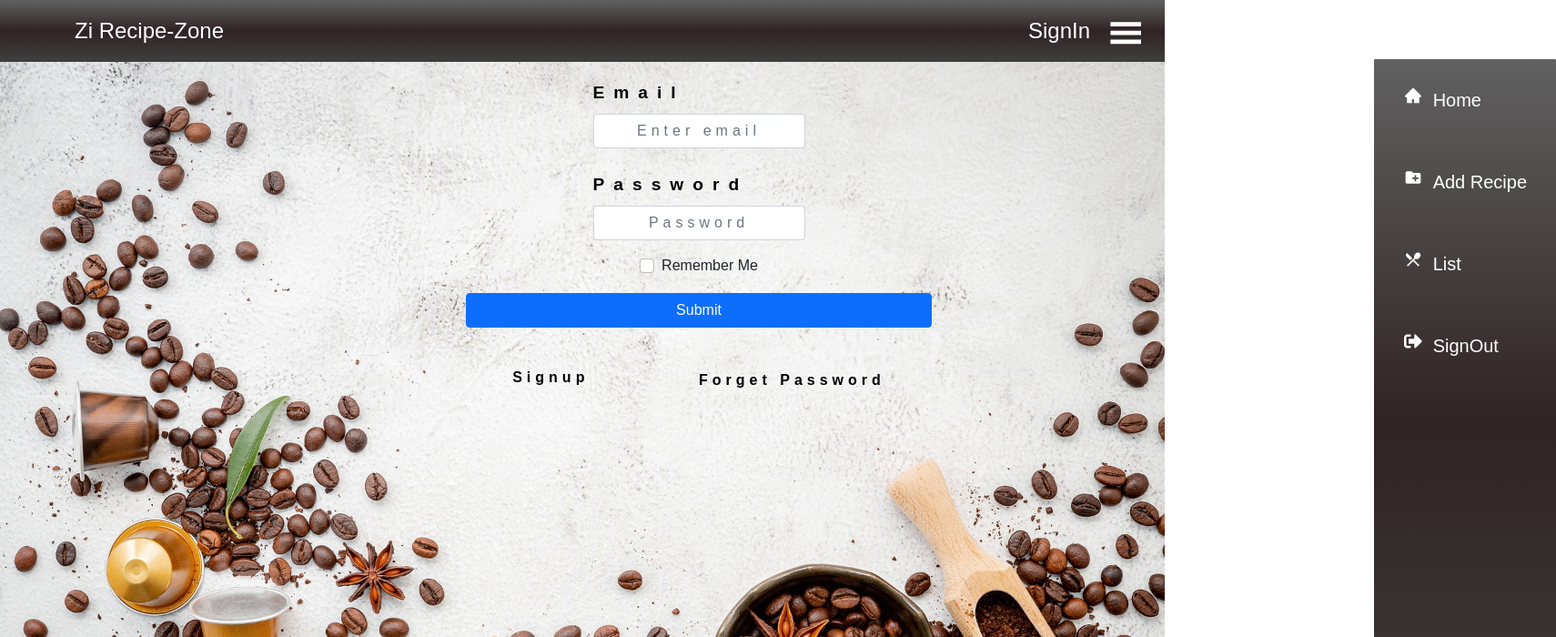
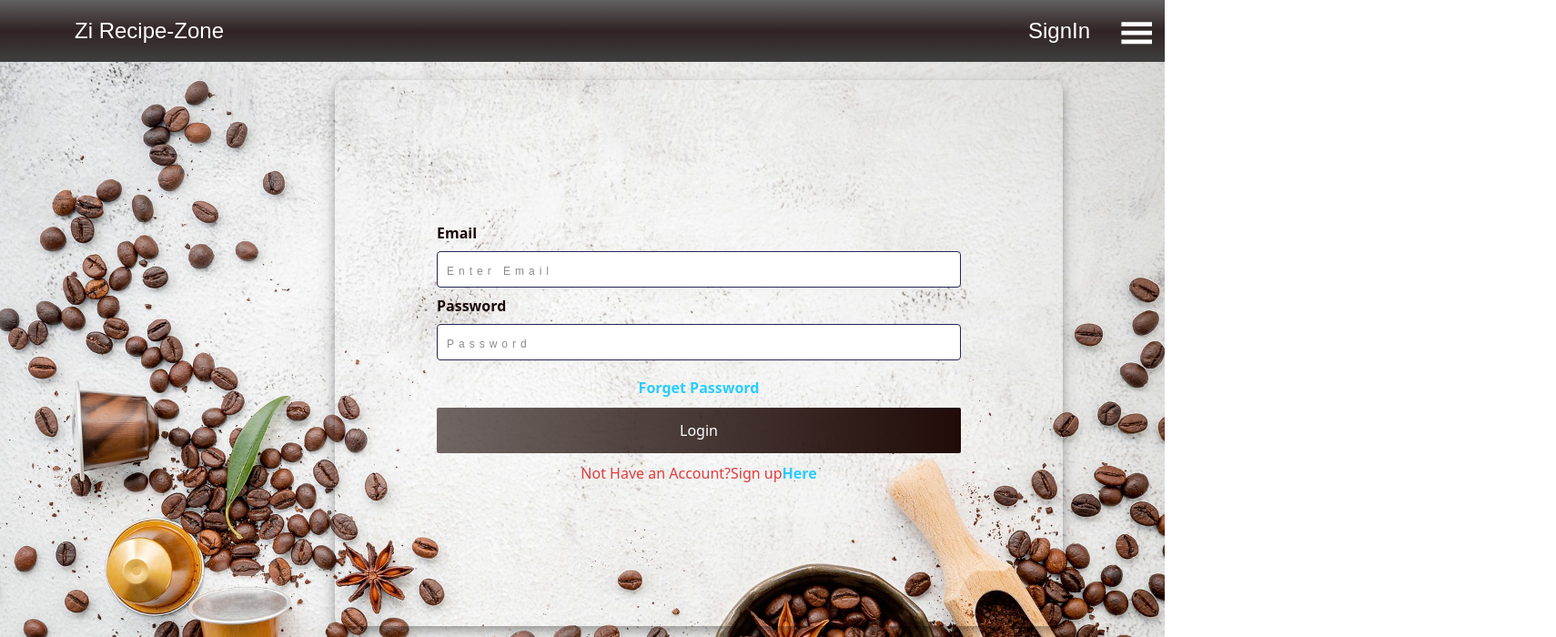
Before and after one commit to fouziarief/Capstone-Project-Recipe-Finder, a React (Create React App) app: page /Login in a window 1280 px wide. Shown: the top 700 px of the page at 91% size, 1710 px wide, since content can reach past the window. Built offline with nearby package versions, Linux system fonts and the light colour scheme.

Commit message:
UserForm

```diff
--- a/src/App.css
+++ b/src/App.css
@@ -1,3 +1,6 @@
+body {
+  width: 100%;
+}
 .navStyle {
   position: relative;
   color: white;
@@ -88,7 +91,7 @@
 .recipe-display {
   margin-top: 10px;
   display: grid;
-  grid-template-columns: 350px 350px 350px;
+  grid-template-columns: 270px 270px 270px 270px;
   grid-gap: 40px;
   background: linear-gradient(
       rgba(248, 245, 245, 0.6),
@@ -114,10 +117,11 @@
 }
 .menu-bar {
   color: white;
-  margin-right: 2rem;
   font-size: 2rem;
   background: none;
   text-decoration: none;
+  position: relative;
+  left: -20px;
 }
 .nav-menu {
   background: linear-gradient(
@@ -128,49 +132,81 @@
   /* box-shadow: 1px 3px 0 5px rgb(202, 198, 198); */
   border-radius: 1px;
   width: 200px;
-  height: 100vh;
+  height: 90vh;
   display: flex;
   justify-content: center;
-  align-items: center;
+  /* align-items: center; */
+  right: -100%;
+  transition: 0.5s ease;
   position: fixed;
-  top: 0;
-  right: -600%;
-  transition: 0.5s ease;
-  position: absolute;
-  top: 55px;
+  top: 70px;
 }
 .nav-menu.active {
   right: 0px;
   transition: 1s;
 }
+.menu-item {
+  margin-right: 2rem;
+  height: auto;
+  width: 100%;
+  font-size: 1.2rem;
+  position: absolute;
+  top: 0px;
+  text-decoration: none;
+  list-style: none;
+}
 .Nav-text {
+  /* border: 1px solid black; */
   display: flex;
+  height: 60px;
+  flex-direction: row;
   justify-content: start;
   align-items: center;
   text-decoration: none;
-  padding: 10px;
+  padding: 8px 0px 8px 16px;
   color: white;
   font-size: 1.2rem;
   width: 100%;
   list-style: none;
+  margin: 10px;
 }
-.navStyle {
-}
-.menu-item {
-  font-size: 1.2rem;
-  position: absolute;
-  top: 0px;
-  text-decoration: none;
-}
+
 .Nav-text a {
   text-decoration: none;
-  font-size: 20px;
+  font-size: 18px;
+  width: 95%;
+  height: 100%;
+  display: flex;
+  align-items: center;
+  padding: 0 16px;
+  border-radius: 4px;
   margin: 10px;
   color: white;
   padding: 10px;
 }
-.userBox {
+.Nav-text a:hover {
+  background-color: rgba(61, 60, 60, 0.8);
+  color: aqua;
+}
+.navLink {
+  width: 100%;
+}
+
+.navbar-toggle {
+  text-decoration: none;
+  list-style: none;
+  background-color: #060b26;
+  width: 1005;
+  height: 80px;
+  display: flex;
+  justify-content: start;
+  align-items: center;
+}
+.outer-container {
   background: url(./image/Login.jpg);
+  background-repeat: no-repeat;
   background-size: cover;
-  background-repeat: no-repeat;
+  height: 100vh;
+  position: relative;
+  top: 0;
 }
--- a/src/App.js
+++ b/src/App.js
@@ -1,25 +1,40 @@
 import "./App.css";
+import React, { useState } from "react";
 import { BrowserRouter, Routes, Route } from "react-router-dom";
 import Nav from "../src/Nav";
 import Create from "./component/NavList/Create";
 import MyRecipe from "./component/NavList/MyRecipe";
 import Login from "./component/NavList/Register/Login";
-import SignOut from "./component/NavList/Register/Logout";
+import SignUp from "./component/NavList/Register/SignUp";
 import Home from "./component/Home";
 
 function App() {
+  // const [sumbit, setSumit] = useState(false);
+  // function submitForm() {
+  //   setSumit(true);
+  // }
+
   return (
     <BrowserRouter>
       <div className="App">
         <Nav />
         <Routes>
-          <Route path="/Login" element={<Login />} />
+          <Route exact path="/Login" element={<Login />} />
           <Route path="/" element={<Home />} />
           <Route path="/Create" element={<Create />} />
           <Route path="/List" element={<MyRecipe />} />
-          <Route path="/SignOut" element={<SignOut />} />
+          <Route path="/SignUp" element={<SignUp />} />
         </Routes>
-        {/* <Home /> */}
+        {/* <>
+          <div className="form-container">
+            <span className="close-btn">×</span>
+            <div className="form-content-left">
+              <img className="form-img" src="img/img-2.svg" alt="spaceship" />
+            </div>
+            {!setSumit ? <SignUp submitForm={submitForm} /> : <Home />}
+          </div>
+        </> */}
+        {/* <SignUp /> */}
       </div>
     </BrowserRouter>
   );
--- a/src/Nav.js
+++ b/src/Nav.js
@@ -3,10 +3,10 @@ import { Navbar, Container } from "react-bootstrap";
 import { GiHamburgerMenu } from "react-icons/gi";
 import { Link } from "react-router-dom";
 import { Data } from "./component/NavList/Data";
+import { AiOutlineClose } from "react-icons/ai";
 
 function Nav() {
   const [menu, setMenu] = useState(false);
-
   const showMenu = () => {
     setMenu(!menu);
   };
@@ -33,10 +33,15 @@ function Nav() {
                 </Link>
                 <nav className={menu ? "nav-menu active" : "nav-menu"}>
                   <ul className="menu-item" onClick={showMenu}>
+                    <li className="nav-toggle">
+                      {/* <Link to="#" className="navLink">
+                        <AiOutlineClose />
+                      </Link> */}
+                    </li>
                     {Data.map((item, index) => {
                       return (
                         <li key={index} className={item.className}>
-                          <Link to={item.path}>
+                          <Link to={item.path} className="navLink">
                             {item.icon}
                             <span>{item.title}</span>
                           </Link>
--- a/src/component/NavList/Data.js
+++ b/src/component/NavList/Data.js
@@ -34,8 +34,8 @@ export const Data = [
     className: "Nav-text",
   },
   {
-    title: "SignOut",
-    path: "/signOut",
+    title: "SignUp",
+    path: "/SignUp",
     icon: (
       <FaSignOutAlt
         style={{ marginRight: "15px", position: "absolute", left: "30px" }}
--- a/src/component/NavList/Register/Login.js
+++ b/src/component/NavList/Register/Login.js
@@ -1,60 +1,55 @@
 import React, { useState } from "react";
-import { useForm } from "react-hook-form";
-import { Form, Button } from "react-bootstrap";
+import useForm from "./UseForm";
+import Validate from "./Validate";
+import SignUp from "./SignUp";
+import { Link } from "react-router-dom";
 import "./userLogin.css";
 
 function Login() {
-  const [login, setLogin] = useState(false);
-  const {
-    register,
-    handleSubmit,
-    loginForm,
-    formState: { errors },
-  } = useForm();
-  const onClick = (data) => {
-    setLogin(true);
-    console.log(data);
-  };
+  const { HandleChange, values, HandleSubmit, errors } = useForm(Validate);
+
   return (
-    <div className="userBox">
-      <Form onSubmit={handleSubmit(onClick)} className="userForm">
-        <Form.Group className="mb-3" controlId="formBasicEmail">
-          <Form.Label className="user-label">Email</Form.Label>
-          <Form.Control
+    <div className="outer-container">
+      <div className="form-container">
+        <form className="form" onClick={HandleSubmit}>
+          <div className="form-detail">
+            <label className="form-label">Email</label>
+            <input
               type="email"
-            className="userInput"
-            placeholder="Enter email"
+              className="form-input"
+              placeholder="Enter Email"
               name="userName"
-            {...register("userName", { required: true, minLength: 5 })}
+              value={values.userName}
+              onChange={HandleChange}
             />
-          {errors.userName && <p className="error">Invalid Username</p>}
-        </Form.Group>
-
-        <Form.Group className="mb-3" controlId="formBasicPassword">
-          <Form.Label className="user-label">Password</Form.Label>
-          <Form.Control
+            {errors.email && <p>{errors.email}</p>}
+          </div>
+          <div className="form-detail">
+            <label className="form-label">Password</label>
+            <input
               type="password"
-            className="userInput"
+              name="password"
+              className="form-input"
+              value={values.password}
               placeholder="Password"
-            {...register("password", { required: true, minLength: 5 })}
+              onChange={HandleChange}
             />
-          {errors.password && (
-            <p className="error">Password must be more than 5 letters </p>
-          )}
-        </Form.Group>
-        <Form.Group className="mb-3" controlId="formBasicCheckbox">
-          <Form.Check type="checkbox" label="Remember Me" />
-        </Form.Group>
-        <Button variant="primary" className="btn-login" type="Login">
-          Submit
-        </Button>
-        <div className="footer">
+            {errors.password && <p>{errors.password} </p>}
+          </div>
+          <span className="form-login">
             <a href="#">Forget Password</a>
-          <p>
-            <a href="#">Signup</a>
-          </p>
+          </span>
+          <button className="form-btn" type="submit">
+            Login
+          </button>
+          <span className="form-login">
+            Not Have an Account?Sign up
+            <Link to={"/SignUp"} href="SignUp">
+              Here
+            </Link>
+          </span>
+        </form>
       </div>
-      </Form>
     </div>
   );
 }
--- a/src/component/NavList/Register/Logout.js
+++ /dev/null
@@ -1,11 +0,0 @@
-import React from "react";
-
-function Logout() {
-  return (
-    <div>
-      <h1>Thank You</h1>
-    </div>
-  );
-}
-
-export default Logout;
--- /dev/null
+++ b/src/component/NavList/Register/SignUp.js
@@ -0,0 +1,84 @@
+import React from "react";
+import useForm from "./UseForm";
+import { Link } from "react-router-dom";
+import Validate from "./Validate";
+
+function SignUp() {
+  const { HandleChange, values, HandleSumbit, errors } = useForm(Validate);
+
+  return (
+    <div className="content-right">
+      <form className="form" onClick={HandleSumbit}>
+        <h1>Sign up here</h1>
+        <div className="form-detail">
+          <label htmlFor="UserName" className="form-label">
+            UserName
+          </label>
+          <input
+            id="UserName"
+            type="text"
+            name="userName"
+            className="form-input"
+            placeholder="Enter your UserName"
+            value={values.userName}
+            onChange={HandleChange}
+          />
+          {errors.userName && <p>{errors.userName}</p>}
+        </div>
+        <div className="form-detail">
+          <label htmlFor="Email" className="form-label">
+            Email
+          </label>
+          <input
+            type="email"
+            name="email"
+            className="form-input"
+            placeholder="Enter your Email"
+            value={values.email}
+            onChange={HandleChange}
+          />
+          {errors.email && <p>{errors.email}</p>}
+        </div>
+        <div className="form-detail">
+          <label htmlFor="password" className="form-label">
+            Password
+          </label>
+          <input
+            type="password"
+            name="password"
+            className="form-input"
+            placeholder="Enter your Password"
+            value={values.password}
+            onChange={HandleChange}
+          />
+          {errors.password && <p>{errors.password}</p>}
+        </div>
+        <div className="form-detail">
+          <label htmlFor="password1" className="form-label">
+            Confirm Passowrd
+          </label>
+          <input
+            type="password"
+            name="password1"
+            className="form-input"
+            placeholder="ReEnter Yor Password"
+            value={values.password1}
+            onChange={HandleChange}
+          />
+          {errors.password1 && <p>{errors.password1}</p>}
+        </div>
+        <button className="form-btn" type="submit">
+          SignUp
+        </button>
+        <span className="form-login">
+          Already an Account? Login
+          <Link to={"/Login"} href="Login">
+            Here
+          </Link>
+        </span>
+      </form>
+    </div>
+  );
+}
+
+export default SignUp;
--- /dev/null
+++ b/src/component/NavList/Register/UseForm.js
@@ -0,0 +1,31 @@
+import { useState, useEffect } from "react";
+
+const useForm = (callback, Validate) => {
+  const [values, setValues] = useState({
+    userName: "",
+    email: "",
+    password: "",
+    password1: "",
+  });
+
+  const [errors, setErrors] = useState({});
+  const [sumbit, setSumit] = useState(false);
+
+  const HandleChange = (e) => {
+    setValues({
+      ...values,
+      [e.target.name]: e.target.value,
+    });
+  };
+  const HandleSumbit = (e) => {
+    setErrors(Validate(values));
+    e.preventDefault();
+  };
+  //   useEffect(() => {
+  //     if (Object.keys(errors).length === 0) {
+  //       callback();
+  //     }
+  //   }, [errors]);
+  return { HandleChange, values, HandleSumbit, errors };
+};
+export default useForm;
--- /dev/null
+++ b/src/component/NavList/Register/Validate.js
@@ -0,0 +1,29 @@
+import React from "react";
+
+export default function Validate(values) {
+  let errors = {};
+  if (!values.userName.trim()) {
+    errors.userName = "Username required";
+  }
+  // else if (!/^[A-Za-z]+/.test(values.name.trim())) {
+  //   errors.name = 'Enter a valid name';
+  // }
+
+  if (!values.email) {
+    errors.email = "Email required";
+  } else if (!/\S+@\S+\.\S+/.test(values.email)) {
+    errors.email = "Email address is invalid";
+  }
+  if (!values.password) {
+    errors.password = "Password is required";
+  } else if (values.password.length < 6) {
+    errors.password = "Password needs to be 6 characters or more";
+  }
+
+  if (!values.password1) {
+    errors.password1 = "Password is required";
+  } else if (values.password2 !== values.password) {
+    errors.password1 = "Passwords do not match";
+  }
+  return errors;
+}
--- a/src/component/NavList/Register/userLogin.css
+++ b/src/component/NavList/Register/userLogin.css
@@ -3,85 +3,102 @@
   padding: 0;
   box-sizing: border-box;
 }
-.userBox {
+.form {
+  position: absolute;
+  top: 50%;
+  left: 50%;
+  transform: translate(-50%, -50%);
+  width: 90%;
+  height: 100%;
   display: flex;
   flex-direction: column;
   justify-content: center;
   align-items: center;
+}
+.form h1 {
+  font-size: 1rem;
+  text-align: start;
+  width: 80%;
+  margin-bottom: 1rem;
+  color: rgb(63, 62, 62);
+}
+.form-detail {
+  margin-bottom: 0.5rem;
+  width: 80%;
+}
+.form-detail p {
+  font-size: 0.8rem;
+  margin-top: 0.5rem;
+  color: #f00e0e;
+}
+.content-left {
+  border-radius: 10px 0 0 10px;
+}
+.form-label {
+  display: inline-block;
+  font-size: 1rem;
+  margin-bottom: 6px;
+  color: rgb(26, 7, 7);
+  font-weight: bolder;
+}
+.form-input {
+  display: block;
+  padding-left: 10px;
+  outline: none;
+  border-radius: 4px;
+  height: 40px;
   width: 100%;
-  height: 90vh;
-  font-family: fantasy;
+  border: 1px solid rgb(37, 37, 87);
+}
+.form-input::placeholder {
+  color: #595959;
+  font-size: 12px;
+}
+.form-btn {
+  width: 80%;
+  height: 50px;
+  margin-top: 10px;
+  border-radius: 2px;
+  background: linear-gradient(
+    90deg,
+    rgba(22, 6, 1, 0.6) 0%,
+    rgb(32, 11, 8) 100%
+  );
+
+  outline: none;
+  border: none;
+  color: #fff;
+  font-size: 1rem;
+}
+.form-btn:hover {
+  cursor: pointer;
+  background: linear-gradient(
+    90deg,
+    rgb(44, 31, 27) 0%,
+    rgba(37, 20, 17, 0.5) 100%
+  );
+  transition: all 0.4s ease-out;
+}
+.form-login {
+  font-size: 1rem;
+  margin-top: 10px;
+  color: rgb(226, 60, 60);
+  width: 80%;
+  text-align: center;
+}
+.form-login a {
+  text-decoration: none;
+  color: #27cdff;
+  font-weight: 600;
+}
+.form-container {
+  position: absolute;
+  top: 40%;
+  left: 60%;
+  transform: translate(-50%, -50%);
+  width: 800px;
+  box-shadow: 0 5px 8px 0 rgba(0, 0, 0, 0.2), 0 7px 20px 0 rgba(0, 0, 0, 0.2);
   position: relative;
-  top: 0;
+  border-radius: 10px;
+  height: 600px;
 }
-.userForm {
-  position: absolute;
-  /* border: 1px solid black; */
-  width: 80%;
-  height: 70vh;
-  display: flex;
-  flex-direction: column;
-  justify-content: flex-start;
-  align-items: center;
-  right: 0;
-  top: 10px;
-}
-.user-label {
-  font-size: 1.2em;
-  font-weight: bold;
-  color: black;
-  letter-spacing: 10px;
-  margin-top: 10px;
-}
-.userInput {
-  width: 100%;
-  text-align: center;
-  border-radius: 5px;
-}
-.btn-login {
-  width: 50%;
-  background-color: rgb(36, 30, 30);
-}
-.btn-login:hover {
-  width: 50%;
-  background-color: rgb(36, 30, 30);
-}
-.footer {
-  position: absolute;
-  top: 45%;
-  display: flex;
-
-  align-items: center;
-  width: 100%;
-  height: 100px;
-}
-.footer a {
-  position: absolute;
-  bottom: 0;
-  left: 50%;
-  letter-spacing: 5px;
-  font-weight: 900;
-  color: black;
-  text-decoration: none;
-}
-.footer a:hover {
-  color: blue;
-  transition: 0.4s ease-in-out;
-  border-bottom: 1px solid red;
-}
-.footer p {
-  position: absolute;
-  bottom: -13px;
-  left: 30%;
-}
-.error {
-  color: red;
-  position: absolute;
-
-  margin: 10px;
-  left: 0;
-  bottom: 0;
-  border: 1px solid black;
-  width: 100%;
-  height: 30px;
-}
--- a/src/component/recipe.css
+++ b/src/component/recipe.css
@@ -72,7 +72,7 @@
 }
 .display-img {
   border-radius: 5px;
-  height: 100%;
+  height: 80%;
   width: 100%;
   object-fit: cover;
   position: absolute;
@@ -89,7 +89,7 @@
   padding: 5px;
   width: 100%;
   position: absolute;
-  bottom: -10px;
+  bottom: 0;
   left: 0;
   border: 1px solid white;
   background-color: rgba(34, 33, 33, 0.8);
@@ -103,7 +103,7 @@
   text-align: center;
   margin: 20% 20%;
   position: absolute;
-  bottom: -20%;
+  bottom: -15%;
   width: 70%;
   height: 50px;
   outline: none;
@@ -126,14 +126,14 @@ p {
   text-transform: capitalize;
 }
 .wrap .info p {
-  left: 40%;
+  left: 50%;
 }
 
 .ingr {
   color: black;
-  white-space: nowrap;
+  font-weight: 900;
   font-size: 15px;
-  line-height: 20px;
+  line-height: 30px;
   overflow: hidden;
   display: -webkit-box;
   -webkit-box-orient: vertical;
```
Lines whose indentation alone changed are shown as unchanged.
